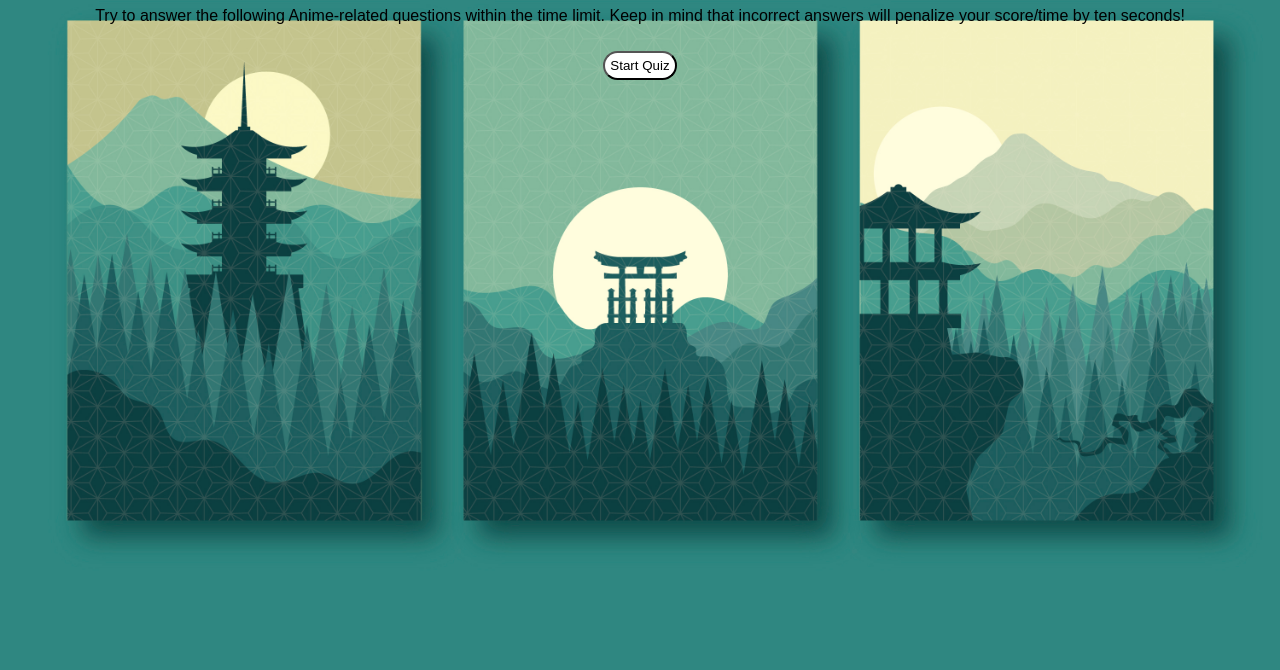
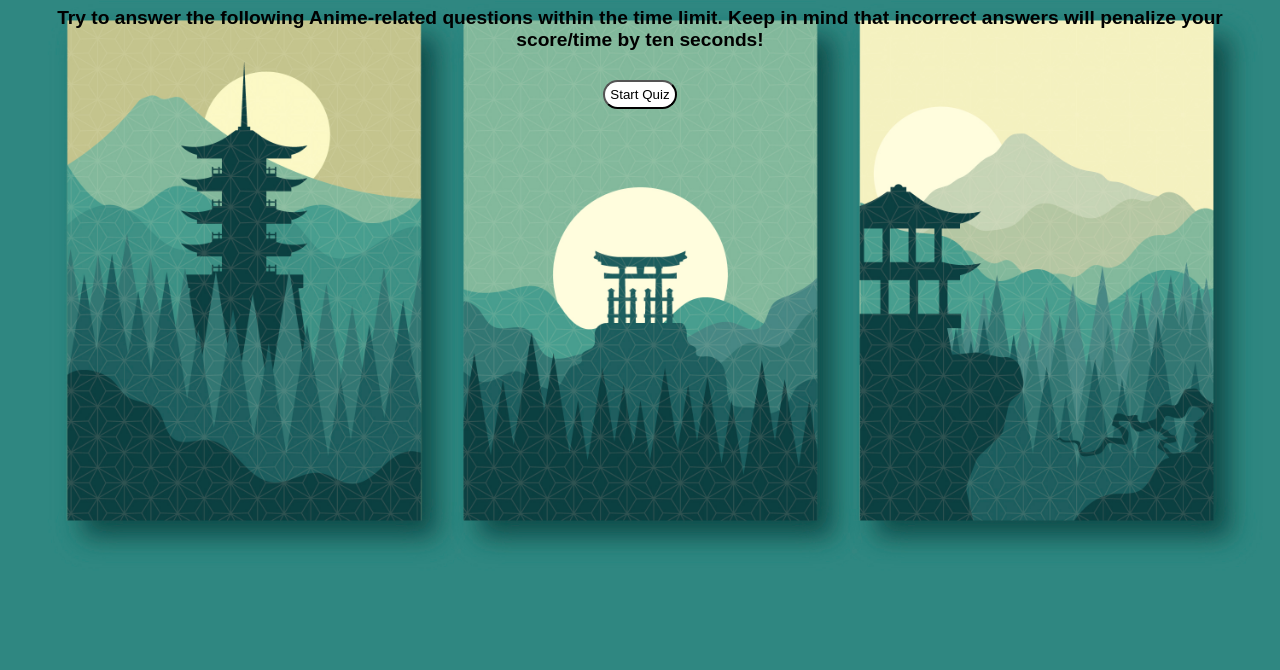
Before and after one commit to Reyyahs/fictional-goggles, a plain HTML site: page index.html in a window 1280 px wide. Shown: the part 130-800 px from the top of the page. Drawn offline with Linux system fonts and the light colour scheme.

Commit message:
changed some css

```diff
--- a/assets/style.css
+++ b/assets/style.css
@@ -8,6 +8,12 @@ body {
     background-attachment: fixed;
   }
 
+.text {
+  font-family: sans-serif;
+  color:black;
+  font-size: larger;
+  font-weight: bold;
+}
 
 button {
     padding: 5px;
--- a/index.html
+++ b/index.html
@@ -15,7 +15,7 @@
   </div>
   <div class="content" id="intro-page">
     <h1 class="text_shadows">Random Anime Quiz</h1>
-    <p class="container">Try to answer the following Anime-related questions within the time limit.
+    <p class="text">Try to answer the following Anime-related questions within the time limit.
       Keep in mind that incorrect answers will penalize your score/time by ten seconds!</p>
     <button id="start">Start Quiz</button>
   </div>
```
